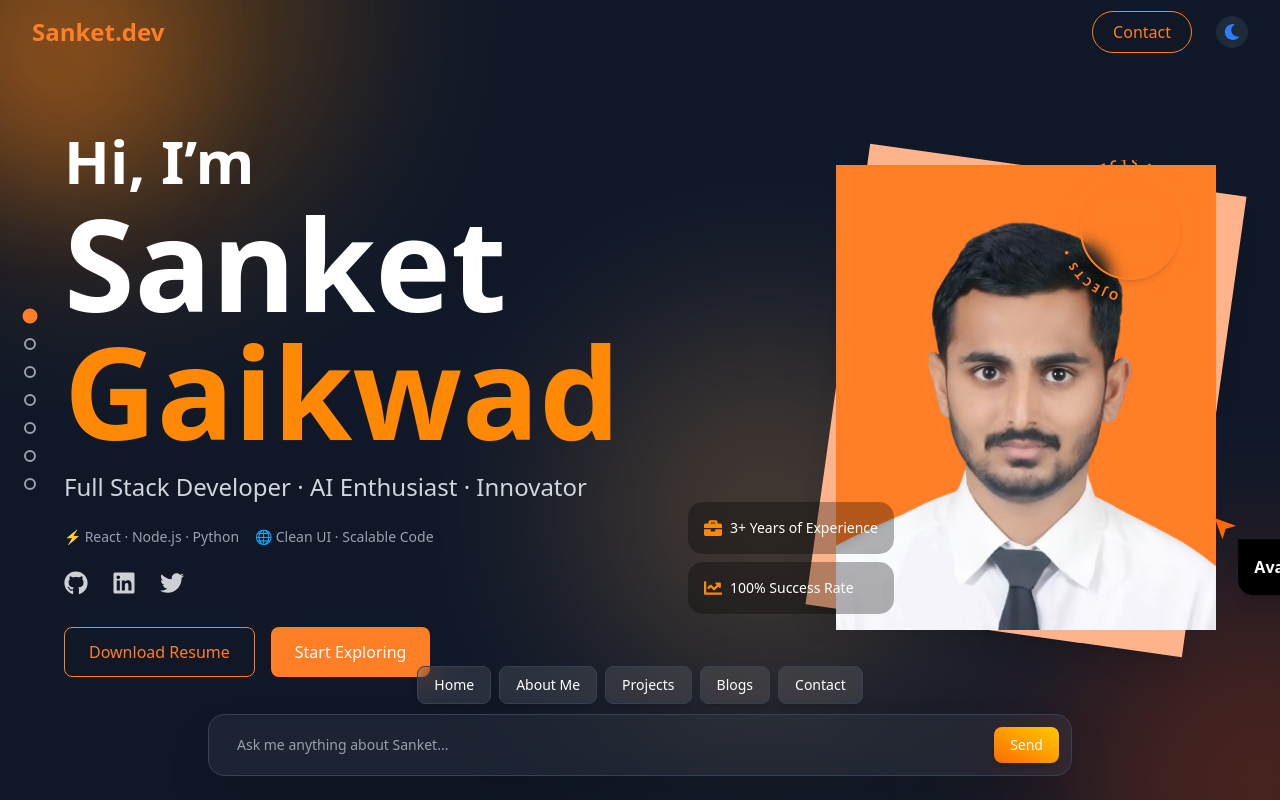
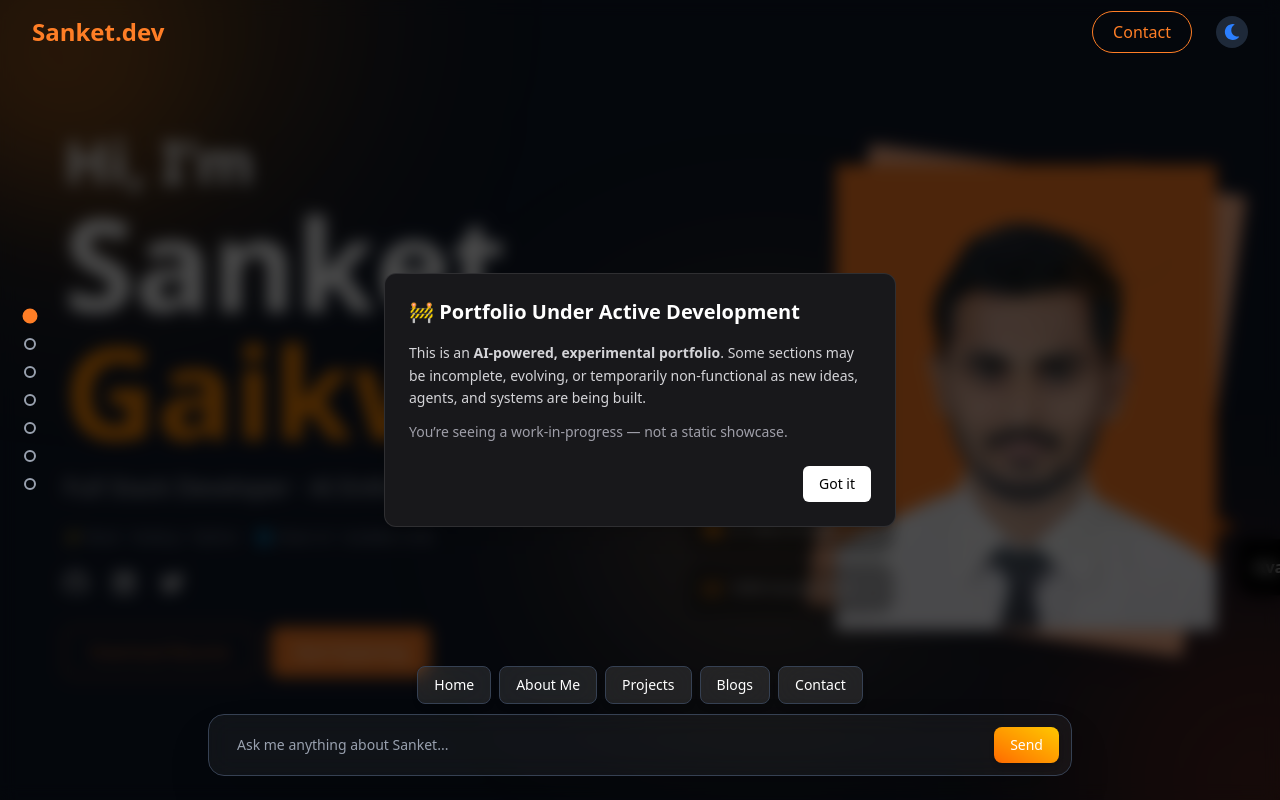
Before and after one commit to sanket9921/ai-powered-portfolio, a Next.js app: page / in a window 1280 px wide. Built offline with nearby package versions, Linux system fonts and the light colour scheme.

Commit message:
added note working progress

```diff
--- a/app/layout.tsx
+++ b/app/layout.tsx
@@ -1,14 +1,15 @@
-// app/layout.tsx
 'use client';
 
 import './globals.css';
 import { ThemeProvider } from 'next-themes';
+import PortfolioIntroModal from '@/components/PortfolioIntroModal';
 
 export default function RootLayout({ children }: { children: React.ReactNode }) {
   return (
     <html lang="en" suppressHydrationWarning>
       <body>
         <ThemeProvider attribute="class" defaultTheme="dark" enableSystem>
+          <PortfolioIntroModal />
           {children}
         </ThemeProvider>
       </body>
--- /dev/null
+++ b/components/PortfolioIntroModal.tsx
@@ -0,0 +1,56 @@
+'use client';
+
+import { useEffect, useState } from 'react';
+
+const STORAGE_KEY = 'ai_portfolio_intro_seen';
+
+export default function PortfolioIntroModal() {
+  const [open, setOpen] = useState(false);
+
+  useEffect(() => {
+    const hasSeen = localStorage.getItem(STORAGE_KEY);
+    if (!hasSeen) {
+      setOpen(true);
+    }
+  }, []);
+
+  const handleClose = () => {
+    localStorage.setItem(STORAGE_KEY, 'true');
+    setOpen(false);
+  };
+
+  if (!open) return null;
+
+  return (
+    <div
+      className="fixed inset-0 z-50 flex items-center justify-center bg-black/70 backdrop-blur-sm"
+      role="dialog"
+      aria-modal="true"
+    >
+      <div className="w-full max-w-lg rounded-xl border border-white/10 bg-zinc-900 p-6 shadow-xl">
+        <h2 className="text-xl font-semibold text-white">
+          🚧 Portfolio Under Active Development
+        </h2>
+
+        <p className="mt-4 text-sm leading-relaxed text-zinc-300">
+          This is an <strong>AI-powered, experimental portfolio</strong>.
+          Some sections may be incomplete, evolving, or temporarily non-functional
+          as new ideas, agents, and systems are being built.
+        </p>
+
+        <p className="mt-3 text-sm text-zinc-400">
+          You’re seeing a work-in-progress — not a static showcase.
+        </p>
+
+        <div className="mt-6 flex justify-end">
+          <button
+            onClick={handleClose}
+            className="rounded-md bg-white px-4 py-2 text-sm font-medium text-black hover:bg-zinc-200 transition"
+          >
+            Got it
+          </button>
+        </div>
+      </div>
+    </div>
+  );
+}
```
